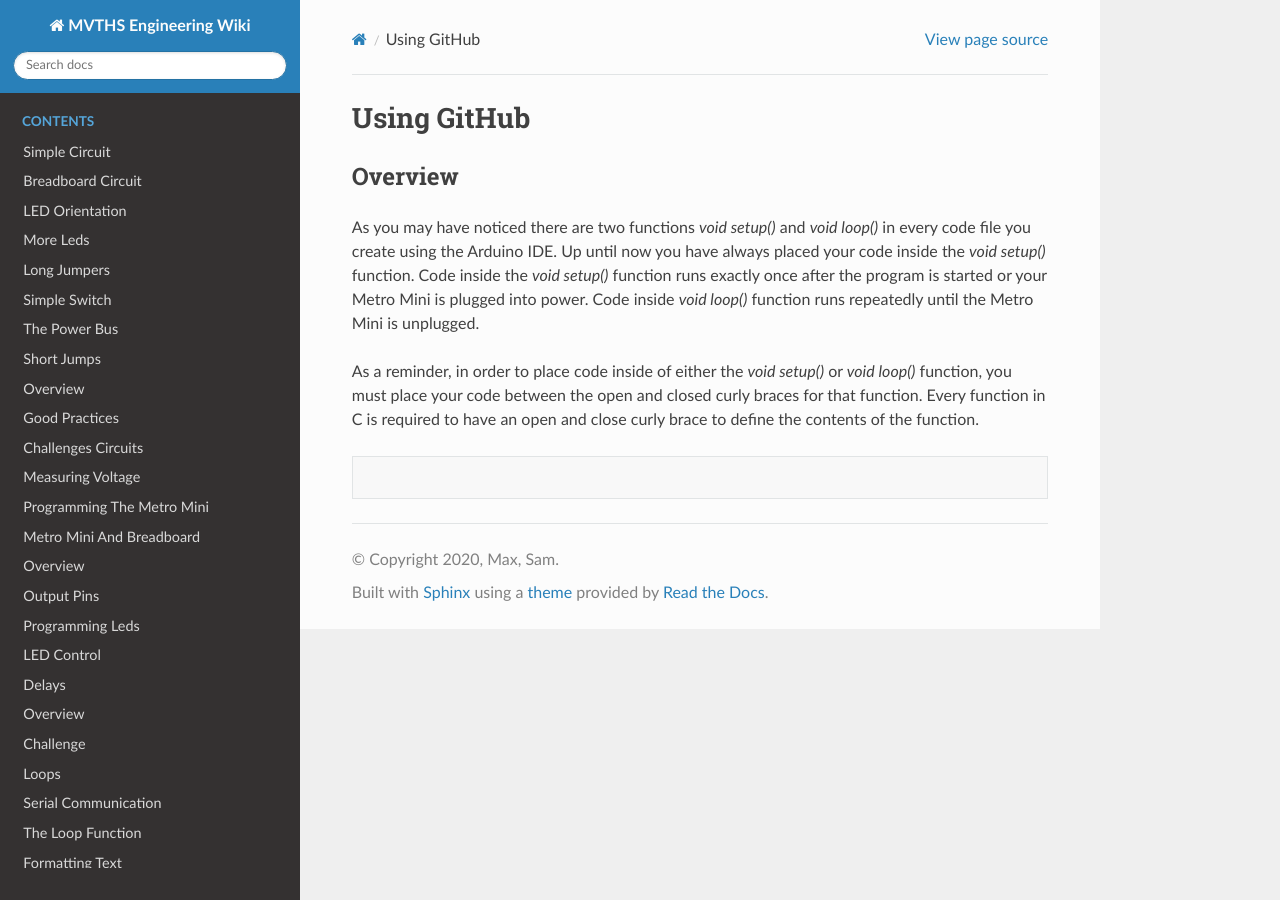
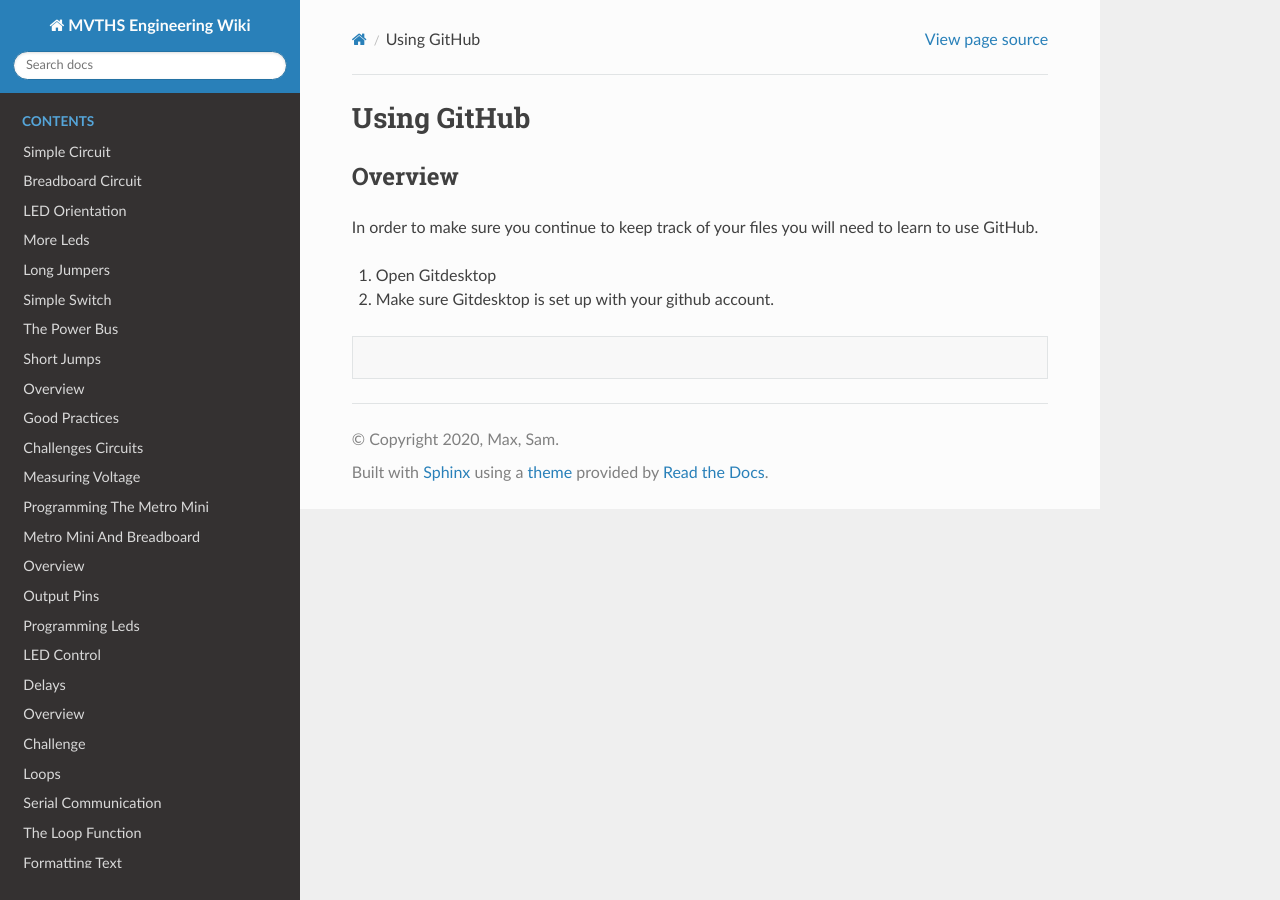
Before and after one commit to maxtkc/mvths-wiki, a Sphinx documentation site: the page built from docs/104-github.rst, in a window 1280 px wide. Built offline with Sphinx 7.4.7 and the Read the Docs theme 2.0.0, drawn with Linux system fonts in a browser that asks for light colours; pages that are not in the unit, such as notebooks, are missing from menus.

Commit message:
Update 104-github.rst

```diff
--- a/docs/104-github.rst
+++ b/docs/104-github.rst
@@ -3,8 +3,10 @@ Using GitHub
 
 Overview
 ---------
-As you may have noticed there are two functions *void setup()* and *void loop()* in every code file you create using the Arduino IDE. Up until now you have always placed your code inside the *void setup()* function. Code inside the *void setup()* function runs exactly once after the program is started or your Metro Mini is plugged into power. Code inside *void loop()* function runs repeatedly until the Metro Mini is unplugged.
+In order to make sure you continue to keep track of your files you will need to learn to use GitHub.
 
-As a reminder, in order to place code inside of either the *void setup()* or *void loop()* function, you must place your code between the open and closed curly braces for that function. Every function in C is required to have an open and close curly brace to define the contents of the function.
+
+#. Open Gitdesktop
+#. Make sure Gitdesktop is set up with your github account.
 
 .. code-block:: c
```
